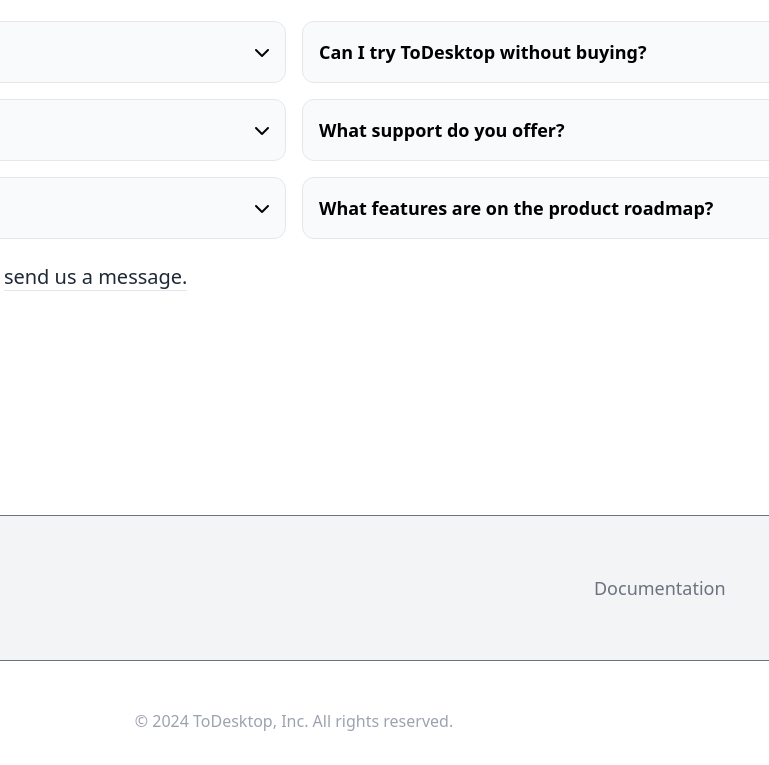
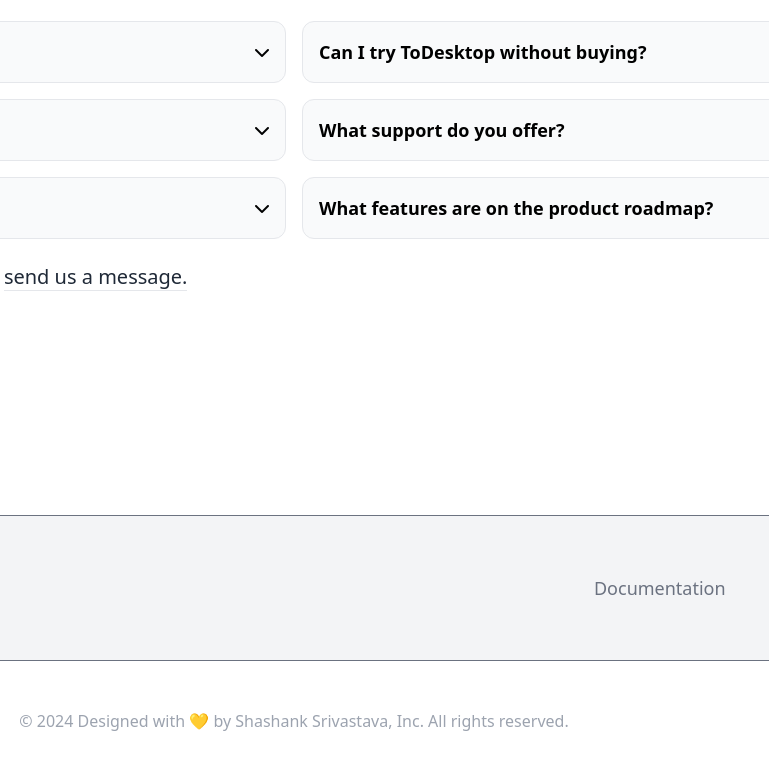
Before and after one commit to Nitesh-148/TailwindCloneProject, a website: page index.html in a window 1280 px wide. Shown: the part 7386-8151 px from the top of the page, 346-1115 px from the left. Drawn offline with nearby package versions, Linux system fonts and the light colour scheme.

Commit message:
Update index.html

```diff
--- a/index.html
+++ b/index.html
@@ -938,7 +938,7 @@
             </div>
         </div>
 
-        <footer class="flex items-center justify-center text-gray-400 mb-8">© 2024 ToDesktop, Inc. All rights reserved.</footer>
+        <footer class="flex items-center justify-center text-gray-400 mb-8">© 2024 Designed with 💛 by Shashank Srivastava, Inc. All rights reserved.</footer>
 
 
 
```
